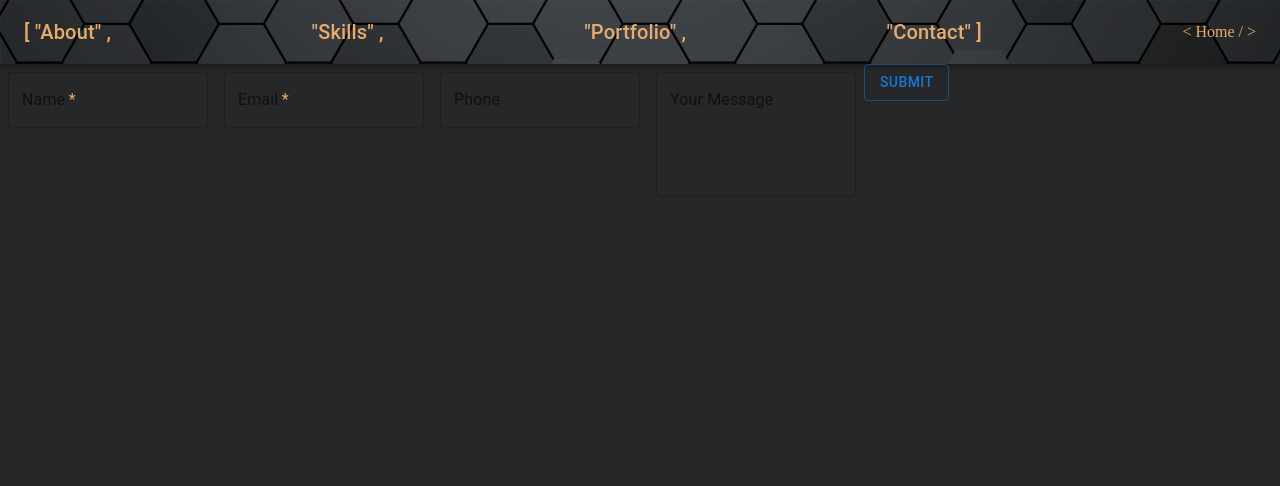
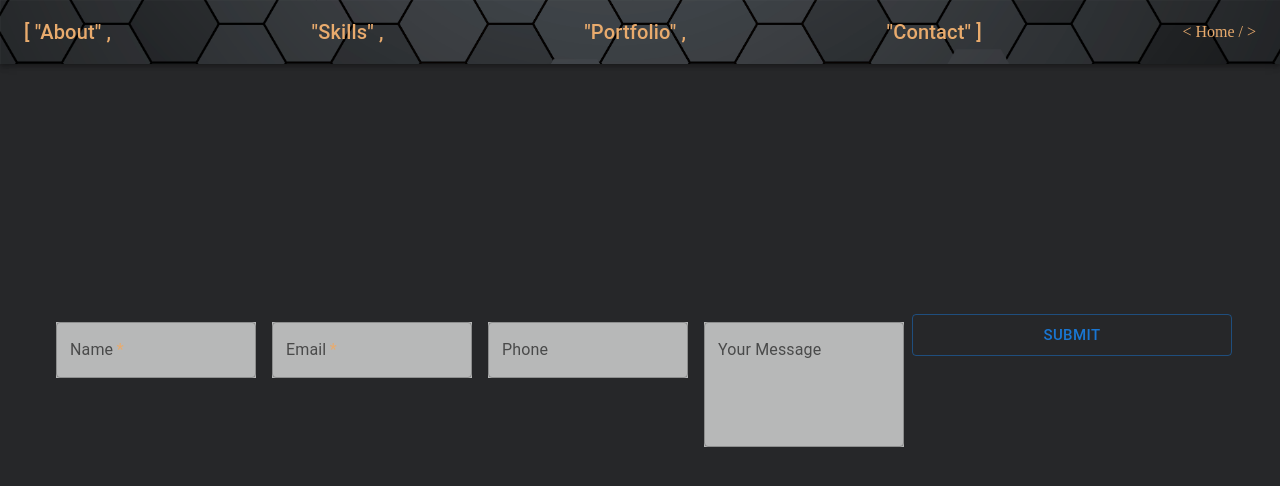
Before and after one commit to marissann11/maw-portfolio, a React (Create React App) app in the folder client/: page /contact in a window 1280 px wide. Shown: the top 486 px of the page. Built offline with nearby package versions, Linux system fonts and the light colour scheme.

Commit message:
started contact styling

```diff
--- a/client/src/pages/Contact.tsx
+++ b/client/src/pages/Contact.tsx
@@ -1,6 +1,7 @@
 import React, { useState } from "react";
 import emailjs from "emailjs-com";
 import { TextField, Button, Box } from "@mui/material";
+import "./styles/contact.scss";
 
 import NavComponent from "../components/Nav";
 
@@ -46,6 +47,7 @@ const ContactPage: React.FunctionComponent<IContactPageProps> = (props) => {
     <div>
       <NavComponent />
       <Box
+        className="contactBox"
         component="form"
         sx={{
           "& .MuiTextField-root": { m: 1, width: "25ch" },
@@ -54,8 +56,9 @@ const ContactPage: React.FunctionComponent<IContactPageProps> = (props) => {
         autoComplete="off"
         onSubmit={submitRequest}
       >
-        <div>
+        <div className="fields">
           <TextField
+            className="field"
             required
             id="outlined-required"
             label="Name"
@@ -63,6 +66,7 @@ const ContactPage: React.FunctionComponent<IContactPageProps> = (props) => {
             value={name}
           />
           <TextField
+            className="field"
             required
             id="outlined-required"
             label="Email"
@@ -70,12 +74,14 @@ const ContactPage: React.FunctionComponent<IContactPageProps> = (props) => {
             value={email}
           />
           <TextField
+            className="field"
             id="outlined"
             label="Phone"
             onChange={(e) => setPhone(e.target.value)}
             value={phone}
           />
           <TextField
+            className="field"
             id="outlined-multiline-static"
             label="Your Message"
             multiline
@@ -83,7 +89,7 @@ const ContactPage: React.FunctionComponent<IContactPageProps> = (props) => {
             onChange={(e) => setMessage(e.target.value)}
             value={message}
           />
-          <Button variant="outlined" type="submit">
+          <Button variant="outlined" type="submit" className="btn" size="large">
             Submit
           </Button>
         </div>
--- /dev/null
+++ b/client/src/pages/styles/contact.scss
@@ -0,0 +1,18 @@
+@import "../../config";
+
+.contactBox {
+  height: 80vh;
+  text-align: center;
+  display: flex;
+}
+.fields {
+  align-self: center;
+  width: 100%;
+}
+.field {
+  background-color: rgba(255, 255, 255, 0.671);
+}
+.btn {
+  padding: 5px;
+  width: 25%;
+}
```
